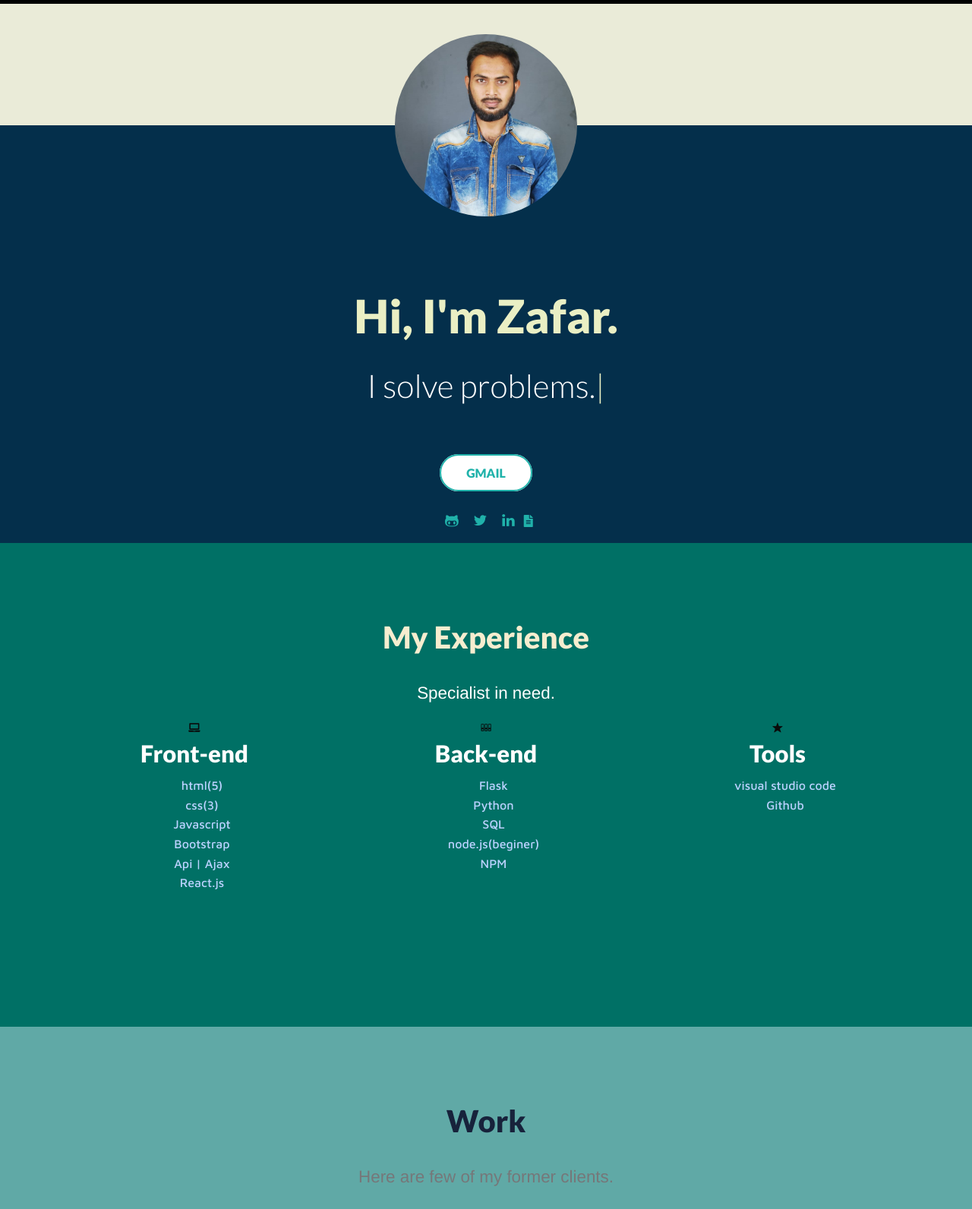
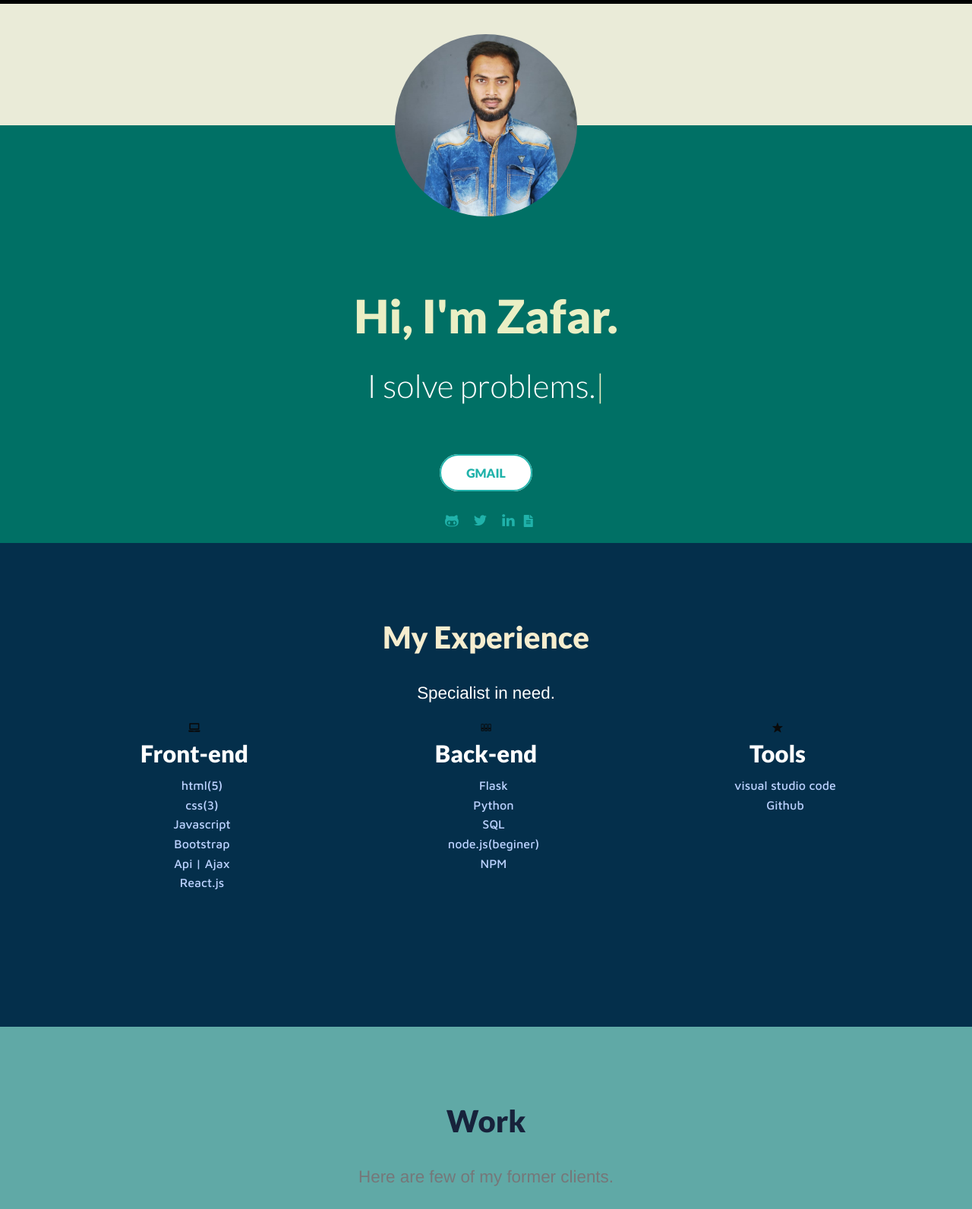
Before and after one commit to zafar26/zafar, a PHP site: page / in a window 1280 px wide. Shown: the top 1592 px of the page at 76% size. Run offline with PHP 8.4, Linux system fonts and the light colour scheme.

Commit message:
last commit

```diff
--- a/assets/styles/styles.css
+++ b/assets/styles/styles.css
@@ -70,7 +70,7 @@ h1, h2, h3, h4, h5, h6 {
 
 #about {
 		margin-top: 10em;
-		background-color: #042f4b;
+		background-color: #007065;
 		padding-bottom: 1em;
 }
 
@@ -138,7 +138,7 @@ h1, h2, h3, h4, h5, h6 {
 
 /*** Experience ***/
 #experience {
-	background-color: #007065;
+	background-color: #042f4b;
 	padding: 6em 4em 10em;
 }
 
```
